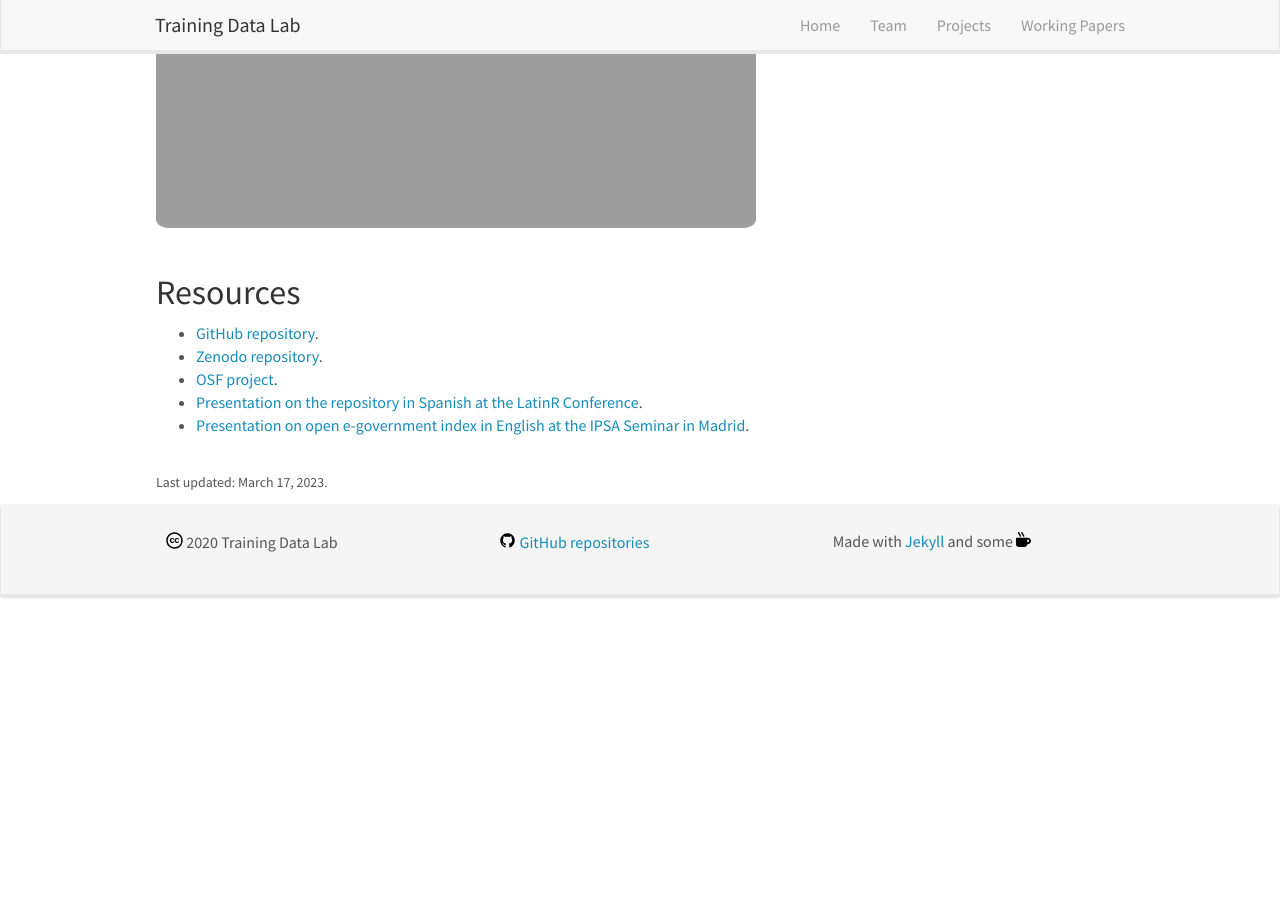
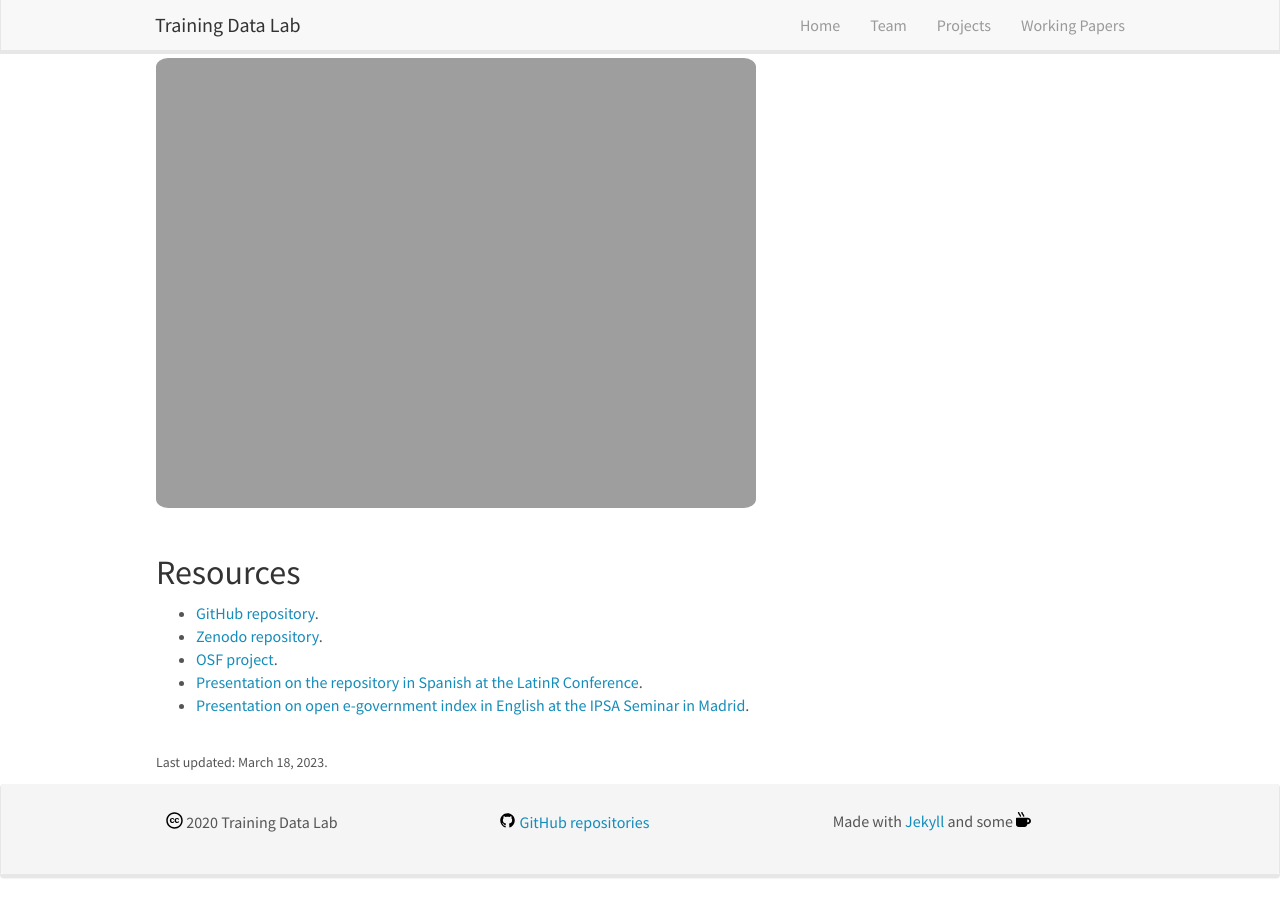
Before and after one commit to training-datalab/old-training-datalab.com, a Jekyll site: the page built from _pages/local-government-indicators.md, in a window 1280 px wide and 900 px high, scrolled down 1067 px. Built offline with Jekyll 4.4.1, drawn with Linux system fonts in a browser that asks for light colours; nearby versions of some CDN libraries; before the commit the page ends 1687 px from its top, so only the background shows below that.

Commit message:
Update local-government-indicators.md

```diff
--- a/_pages/local-government-indicators.md
+++ b/_pages/local-government-indicators.md
@@ -41,4 +41,4 @@
 - <a href="https://youtu.be/BL9qaoqbdWk" target="_blank">Presentation on open e-government index in English at the IPSA Seminar in Madrid</a>.
 
 <br />
-<small>Last updated: March 17, 2023.</small>
+<small>Last updated: March 18, 2023.</small>
```
Also changed, not shown: other parts of _pages/local-government-indicators.md (+1 -1 lines).
